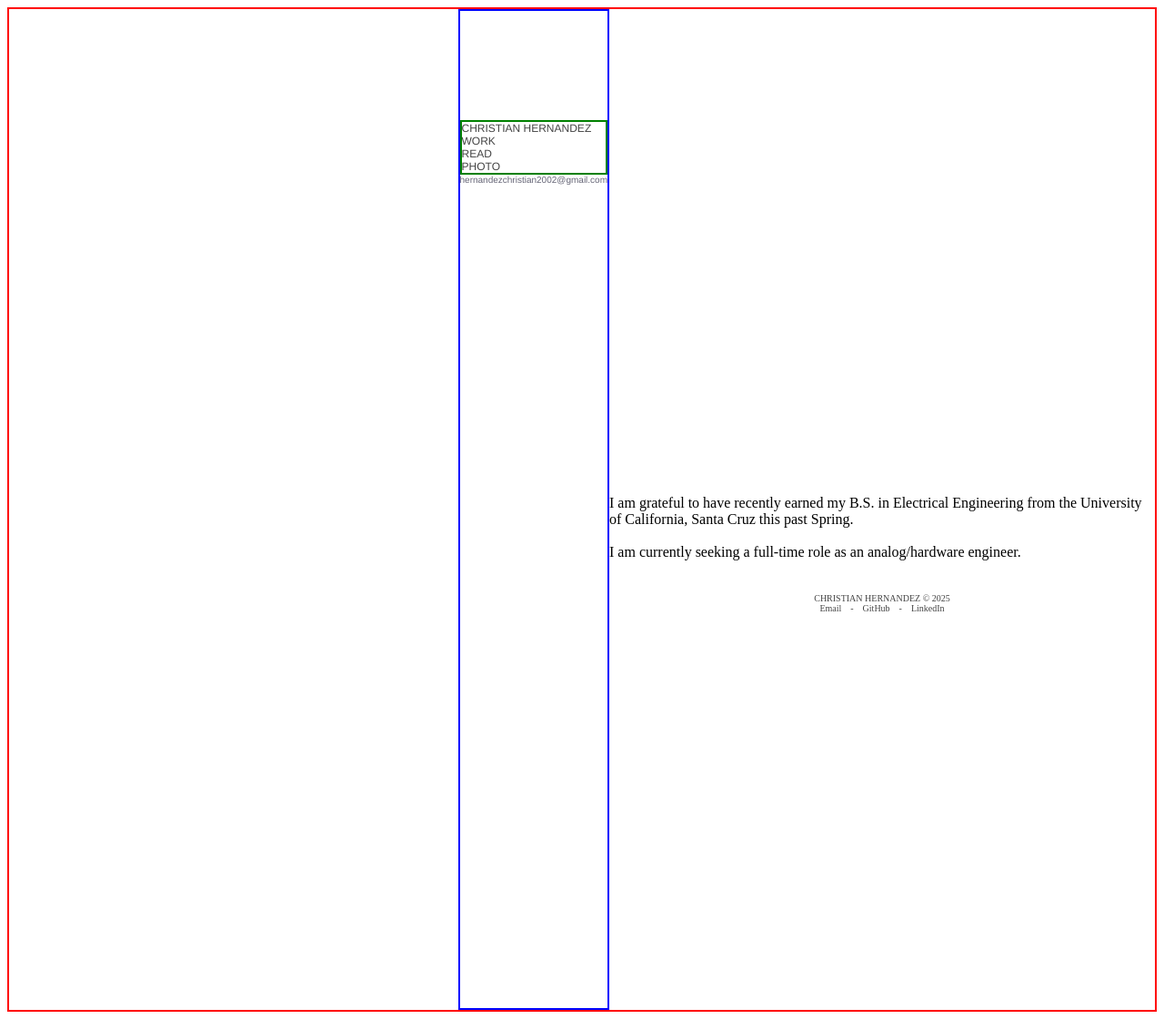
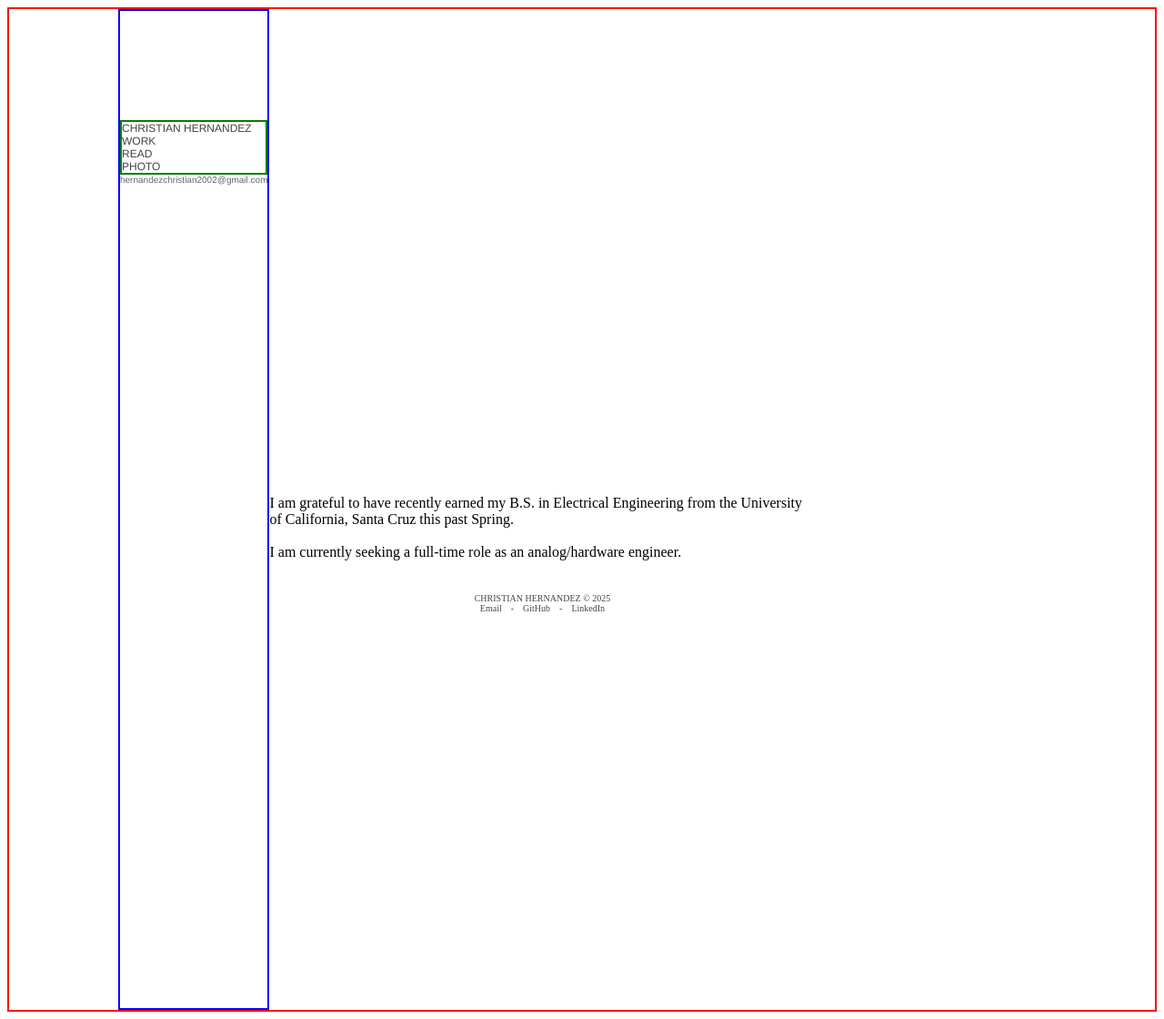
Before and after one commit to chruhern/christianhernandez, a Jekyll site: the page built from index.md, in a window 1280 px wide. Shown: the whole page at 91% size. Built offline with Jekyll 4.4.1, drawn with Linux system fonts in a browser that asks for light colours.

Commit message:
CSS re-design

```diff
--- a/_includes/navbar.html
+++ b/_includes/navbar.html
@@ -1,7 +1,7 @@
 
 <div class="sidebar">
 
-    <div class="menu">
+    <div class="sidebar-menu">
         <nav>
             <u1>
                 <li><a href="{{ '/' | relative_url }}">CHRISTIAN HERNANDEZ</a></li>
--- a/assets/css/style.css
+++ b/assets/css/style.css
@@ -9,14 +9,14 @@ a{text-decoration: none; color: #444}
   flex-direction: column;
 
   position: relative;
-  margin-left:auto;
+  margin-left:120px;
 
   font-family: Helvetica;
   border: 2px solid blue;
 }
 
 
-.menu{
+.sidebar-menu{
   list-style: none;
   font-size: 12px;
 
```
